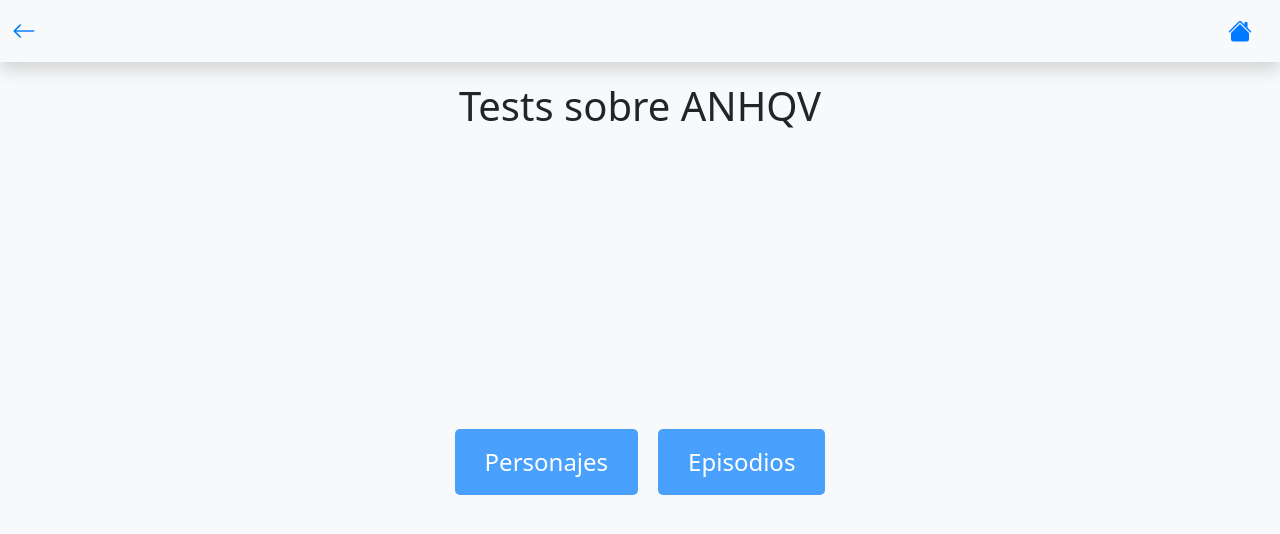
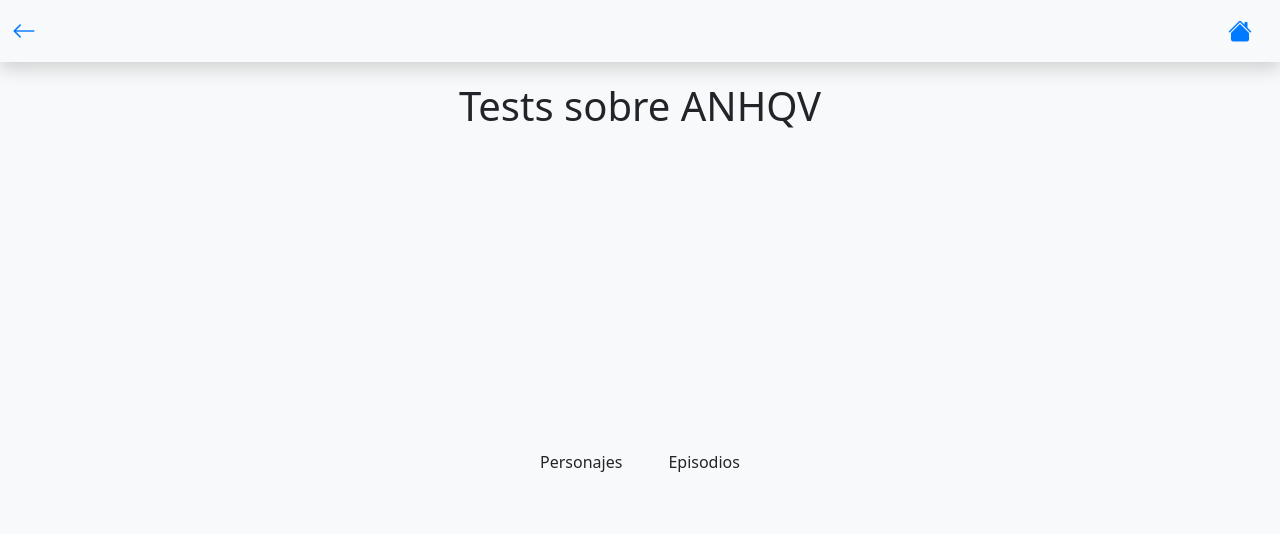
Before and after one commit to Mascalerino/app-tallon, an Angular app: page /quiz-tv-shows in a window 1280 px wide. Shown: the top 534 px of the page. Built offline with nearby package versions, Linux system fonts and the light colour scheme.

Commit message:
Update quiz TV shows component CSS

```diff
--- a/src/app/pages/quiz-tv-shows/quiz-tv-shows.component.css
+++ b/src/app/pages/quiz-tv-shows/quiz-tv-shows.component.css
@@ -30,8 +30,7 @@ h1 {
 }
 
 /* Botones */
-.btn-personajes,
-.btn-episodes {
+.btn-quiz {
   font-size: 1.5rem;
   padding: 15px 30px;
   background-color: rgba(0, 123, 255, 0.7); /* Color de fondo del botón */
```
